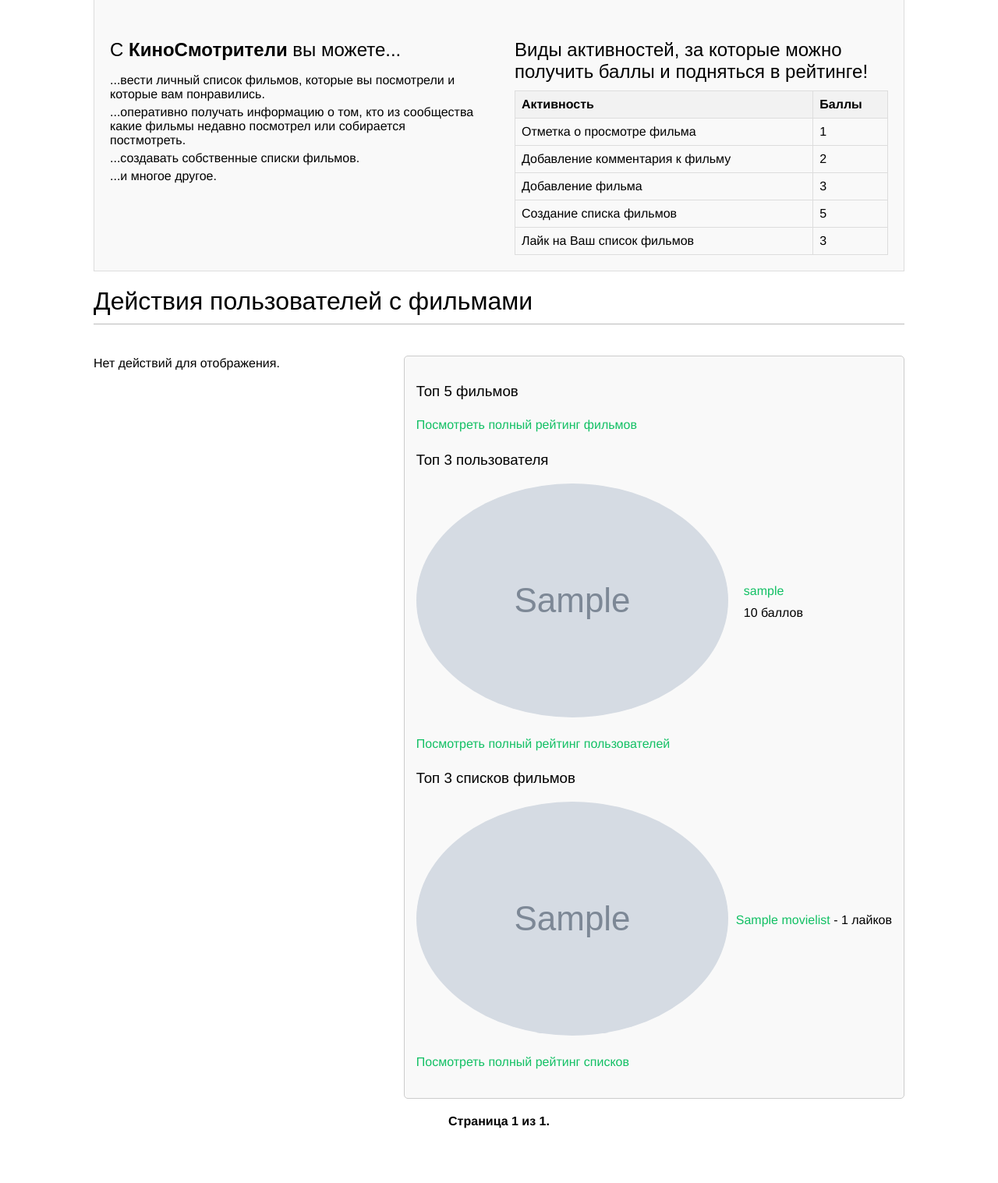
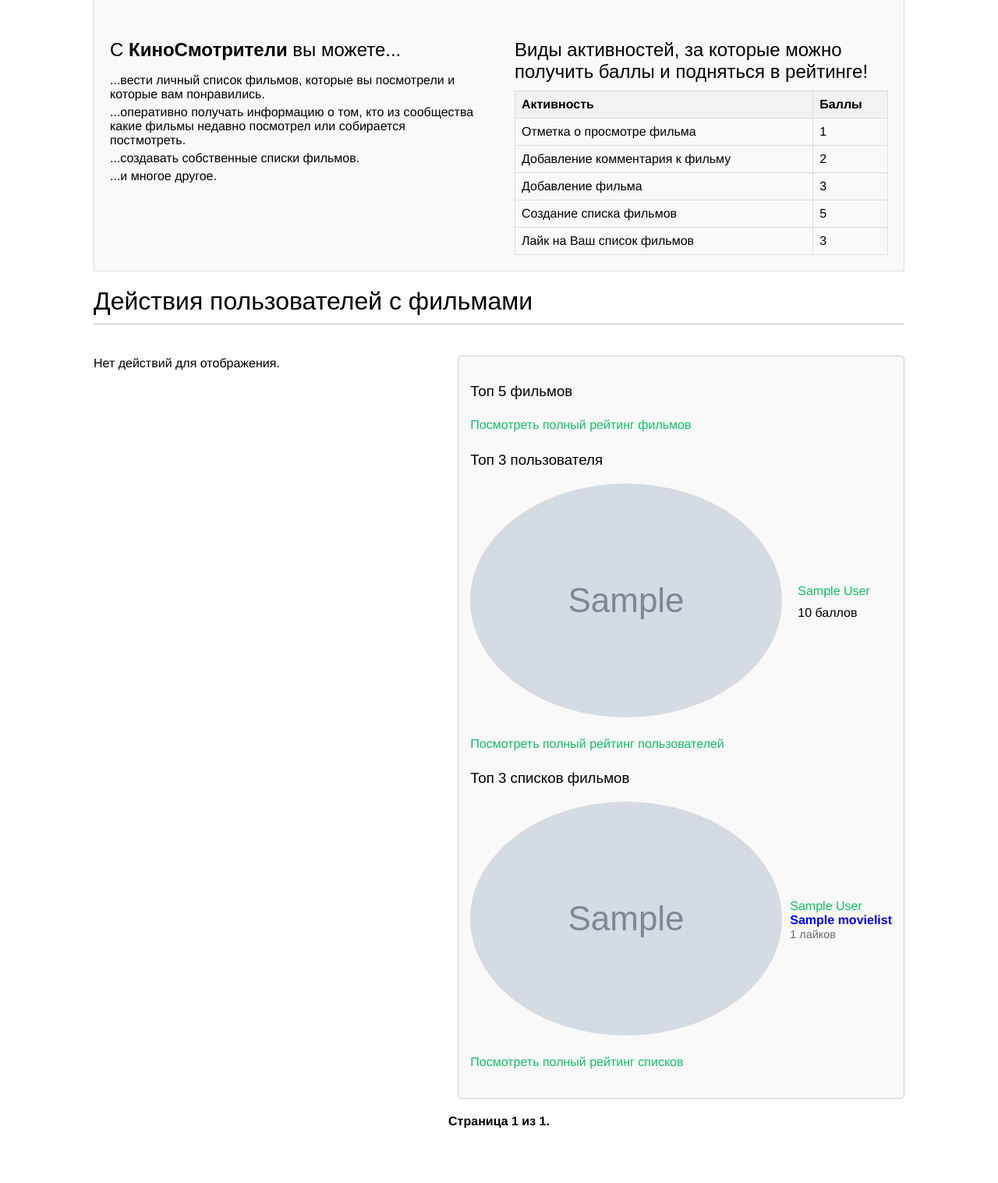
Before and after one commit to andreynetrebin/movie_watcher, a Django app: page / in a window 1280 px wide. Shown: the part 201-1718 px from the top of the page at 78% size. Run offline with Django 5.2, Linux system fonts and the light colour scheme; tables that the repository leaves empty hold one stand-in row (values such as "Sample post"); grey boxes marked "Sample" are stand-in pictures; data that the repository does not hold is empty; parts of the project's set-up code (start-up, migrations or seed data) failed here and were passed over; some libraries are stand-ins or nearby versions; some web fonts are replaced.

Commit message:
changed edit users list movies

```diff
--- a/lists/templates/lists/add_movies_to_list.html
+++ b/lists/templates/lists/add_movies_to_list.html
@@ -43,7 +43,7 @@
                             <input type="checkbox" name="movies" value="{{ movie.id }}" id="movie-{{ movie.id }}" class="movie-checkbox">
                             <label for="movie-{{ movie.id }}">
                                 {% if movie.poster %}
-                                    <img src="{% thumbnail movie.poster "100x150" %}" alt="{{ movie.title }} постер" class="movie-poster-img">
+                                    <img src="{% thumbnail movie.poster "50x75" crop="100%" %}" alt="{{ movie.title }} постер" class="movie-poster-img">
                                 {% endif %}
                                 {{ movie.title }} ({{ movie.year }})
                             </label>
--- a/lists/templates/lists/list_movies.html
+++ b/lists/templates/lists/list_movies.html
@@ -8,7 +8,7 @@
                     <div class="movie-poster">
                         {% if movie.poster %}
                             <a href="{{ movie.get_absolute_url }}">
-                                <img src="{% thumbnail movie.poster 300x0 %}" alt="{{ movie.title }} постер" class="movie-poster-img">
+                                <img src='{% thumbnail movie.poster 80x120 crop="100%" %}' alt="{{ movie.title }} постер" class="movie-poster-img">
                             </a>
                         {% endif %}
                     </div>
--- a/lists/templates/lists/movie_list_detail.html
+++ b/lists/templates/lists/movie_list_detail.html
@@ -5,7 +5,7 @@
 {% block content %}
 <h2>{{ movie_list.title }}</h2>
 {% if can_edit %}
-    <a href="#">Редактировать список</a>
+    <a href="{% url 'lists:view_movie_list' movie_list.id %}?edit=true">Редактировать список</a> <!-- Ссылка на редактирование -->
 {% endif %}
 <p>Баллы: {{ movie_list.points }}</p>
 <p>Лайки: {{ movie_list.users_like.count }}</p>
--- a/lists/templates/lists/view_movie_list.html
+++ b/lists/templates/lists/view_movie_list.html
@@ -1,3 +1,4 @@
+<!-- lists/view_movie_list.html -->
 {% extends "base.html" %}
 {% load static %}
 {% load thumbnail %}
@@ -13,7 +14,7 @@
                     <li class="movie-item">
                         <div class="movie-info">
                             {% if movie.poster %}
-                                <img src="{% thumbnail movie.poster "100x150" %}" alt="{{ movie.title }} постер" class="movie-poster-img">
+                                <img src="{% thumbnail movie.poster "50x75" crop="100%" %}" alt="{{ movie.title }} постер" class="movie-poster-img">
                             {% endif %}
                             <div class="movie-details">
                                 <span class="movie-title">{{ movie.title }} ({{ movie.year }})</span>
--- a/lists/urls.py
+++ b/lists/urls.py
@@ -1,4 +1,4 @@
-# movie_lists/urls.py
+# lists/urls.py
 from django.urls import path
 from . import views
 
--- a/lists/views.py
+++ b/lists/views.py
@@ -5,6 +5,7 @@ from .models import MovieList
 from movies.models import Movie, Watched, WishList
 from django.core.paginator import Paginator
 from account.points_manager import PointsManager
+from django.db.models import Count
 
 @login_required
 def create_movie_list(request):
@@ -112,9 +113,6 @@ def view_movie_list(request, list_id):
 
     return render(request, 'lists/view_movie_list.html', {'movie_list': movie_list})
 
-# lists/views.py
-from django.db.models import Count
-
 @login_required
 def users_movie_lists(request):
     # Получаем все списки фильмов, созданные всеми пользователями, и аннотируем количество лайков
--- a/movies/templates/movies/directors/director_list_movies.html
+++ b/movies/templates/movies/directors/director_list_movies.html
@@ -10,7 +10,7 @@
                     <div class="movie-poster">
                         {% if movie.poster %}
                             <a href="{{ movie.get_absolute_url }}">
-                                <img src="{% thumbnail movie.poster 300x0 %}" alt="{{ movie.title }} постер" class="movie-poster-img">
+                                <img src="{% thumbnail movie.poster "50x75" crop="100%" %}" alt="{{ movie.title }} постер" class="movie-poster-img">
                             </a>
                         {% endif %}
                     </div>
--- a/movies/templates/movies/movie/detail.html
+++ b/movies/templates/movies/movie/detail.html
@@ -4,8 +4,10 @@
 {% block title %}{{ movie.title }}{% endblock %}
 {% block content %}
 <div class="movie-detail">
+
     <div class="movie-poster">
-        <img src="{{ movie.poster.url }}" alt="{{ movie.title }} постер" class="poster-img">
+        {% thumbnail movie.poster "80x120" crop="100%" as im %}
+        <img src="{{ im.url }}" alt="{{ movie.title }} постер" class="poster-img">
     </div>
     <div class="movie-info">
         <h1>{{ movie.title }}</h1>
--- a/movies/templates/movies/movie/list_movies.html
+++ b/movies/templates/movies/movie/list_movies.html
@@ -73,7 +73,7 @@
                     <div class="movie-poster">
                         {% if movie.poster %}
                             <a href="{{ movie.get_absolute_url }}">
-                                <img src="{% thumbnail movie.poster 300x0 %}" alt="{{ movie.title }} постер" class="movie-poster-img">
+                                <img src="{% thumbnail movie.poster "50x75" crop="100%" %}" alt="{{ movie.title }} постер" class="movie-poster-img">
                             </a>
                         {% endif %}
                     </div>
--- a/movies/templates/movies/movie/movie_actions.html
+++ b/movies/templates/movies/movie/movie_actions.html
@@ -73,7 +73,7 @@
                             </div>
                             <div class="user-info">
                                 <div class="user-action">
-                                    <a href="{{ action.user.get_absolute_url }}">{{ action.user.first_name }}</a>
+                                    <a href="{{ action.user.get_absolute_url }}">{{ action.user.get_full_name }}</a>
                                     {% if action.verb == "подписался" %}
                                         <span class="action-verb">подписался на</span>
                                         <a href="{{ action.target.get_absolute_url }}">{{ action.target.get_full_name }}</a>
@@ -151,7 +151,7 @@
                     {% endif %}
                 </div>
                 <div class="user-info">
-                    <a href="{{ profile.user.get_absolute_url }}">{{ profile.user.username }}</a>
+                    <a href="{{ profile.user.get_absolute_url }}">{{ profile.user.first_name }} {{ profile.user.last_name }}</a>
                     <span class="points">{{ profile.points }} баллов</span>
                 </div>
             </li>
@@ -164,8 +164,8 @@
     <h3>Топ 3 списков фильмов</h3>
     <ul class="top-users-lists">
         {% for movie_list in top_lists %}
-                <li class="top-list-item">
-                    <div class="user-avatar">
+            <li class="top-list-item" style="display: flex; align-items: center; margin-bottom: 10px;">
+                <div class="user-avatar" style="margin-right: 10px;">
                     {% if movie_list.user.profile.photo %}
                         {% thumbnail movie_list.user.profile.photo "40x40" crop="100%" as im %}
                         <a href="{{ movie_list.user.get_absolute_url }}">
@@ -176,7 +176,13 @@
                     {% endif %}
                 </div>
                 <div class="list-info">
-                        <a href="{% url 'lists:movie_list_detail' movie_list.id %}">{{ movie_list.title }}</a> - {{ movie_list.likes_count }} лайков
+                    <a href="{% url 'lists:movie_list_detail' movie_list.id %}">
+                        {{ movie_list.user.first_name }} {{ movie_list.user.last_name }}
+                    </a><br>
+                    <strong>
+                        <a href="{% url 'lists:movie_list_detail' movie_list.id %}" class="list-title">{{ movie_list.title }}</a>
+                    </strong><br>
+                    <span class="likes-count">{{ movie_list.likes_count }} лайков</span>
                 </div>
             </li>
         {% empty %}
--- a/movies/templates/movies/writers/writer_list_movies.html
+++ b/movies/templates/movies/writers/writer_list_movies.html
@@ -10,7 +10,7 @@
                     <div class="movie-poster">
                         {% if movie.poster %}
                             <a href="{{ movie.get_absolute_url }}">
-                                <img src="{% thumbnail movie.poster 300x0 %}" alt="{{ movie.title }} постер" class="movie-poster-img">
+                                <img src="{% thumbnail movie.poster "50x75" crop="100%" %}" alt="{{ movie.title }} постер" class="movie-poster-img">
                             </a>
                         {% endif %}
                     </div>
--- a/static/css/base.css
+++ b/static/css/base.css
@@ -1269,6 +1269,14 @@ button.wishlist i.transparent {
     font-size: 0.9em; /* Уменьшаем размер шрифта для количества лайков */
     color: #666; /* Цвет для текста количества лайков */
 }
+.list-title {
+    color: blue; /* Устанавливаем синий цвет для имени списка */
+    text-decoration: none; /* Убираем подчеркивание */
+}
+
+.list-title:hover {
+    text-decoration: underline; /* Добавляем подчеркивание при наведении */
+}
 
 
 /* Стили для мобильных устройств */
```
Also changed, not shown: CHANGELOG.md. Lines whose indentation alone changed are shown as unchanged.
